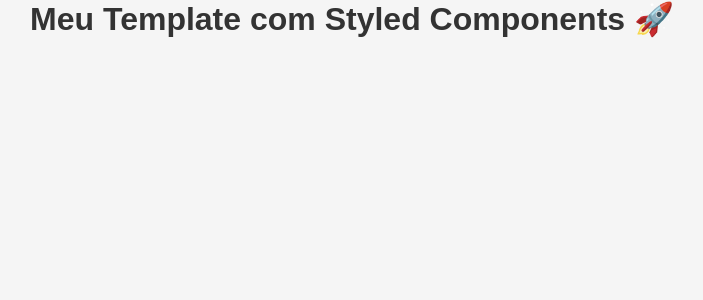
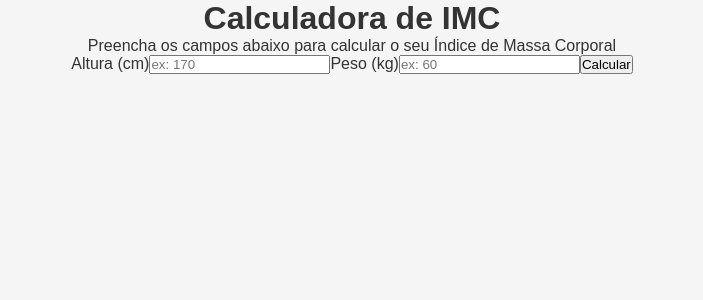
Before and after one commit to caosoliveirax/fancy-bmi-calculator, a React (Vite) app: page / in a window 1280 px wide. Shown: the top 300 px of the page, without its empty margins (288-991 px from the left). Built offline with nearby package versions, Linux system fonts and the light colour scheme.

Commit message:
feat: create form with controlled inputs for height and weight

```diff
--- a/src/App.tsx
+++ b/src/App.tsx
@@ -1,10 +1,11 @@
+import FormCalculator from '@components/FormCalculator'
 import { GlobalStyle } from './global'
 
 function App() {
   return (
     <>
       <GlobalStyle />
-      <h1>Meu Template com Styled Components 🚀</h1>
+      <FormCalculator />
     </>
   )
 }
--- /dev/null
+++ b/src/components/FormCalculator/index.tsx
@@ -0,0 +1,43 @@
+import { useState } from 'react'
+
+const FormCalculator = () => {
+  const [height, setHeight] = useState('')
+  const [weight, setWeight] = useState('')
+
+  const handleSubmit = (event: { preventDefault: () => void }) => {
+    event.preventDefault()
+    console.log('Altura:', height, 'Peso:', weight)
+  }
+
+  return (
+    <>
+      <div>
+        <h1>Calculadora de IMC</h1>
+        <p>Preencha os campos abaixo para calcular o seu Índice de Massa Corporal</p>
+        <form onSubmit={handleSubmit}>
+          <label htmlFor="height">Altura (cm)</label>
+          <input
+            value={height}
+            onChange={(e) => setHeight(e.target.value)}
+            id="height"
+            type="number"
+            placeholder="ex: 170"
+            required
+          />
+          <label htmlFor="weight">Peso (kg)</label>
+          <input
+            value={weight}
+            onChange={(e) => setWeight(e.target.value)}
+            id="weight"
+            type="number"
+            placeholder="ex: 60"
+            required
+          />
+          <button type="submit">Calcular</button>
+        </form>
+      </div>
+    </>
+  )
+}
+
+export default FormCalculator
```
